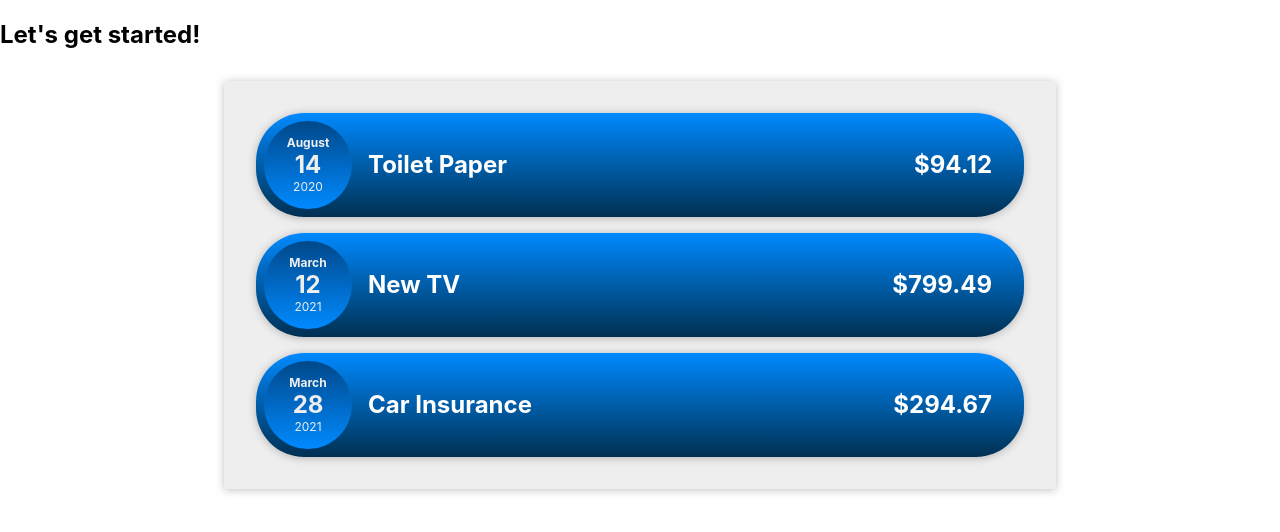
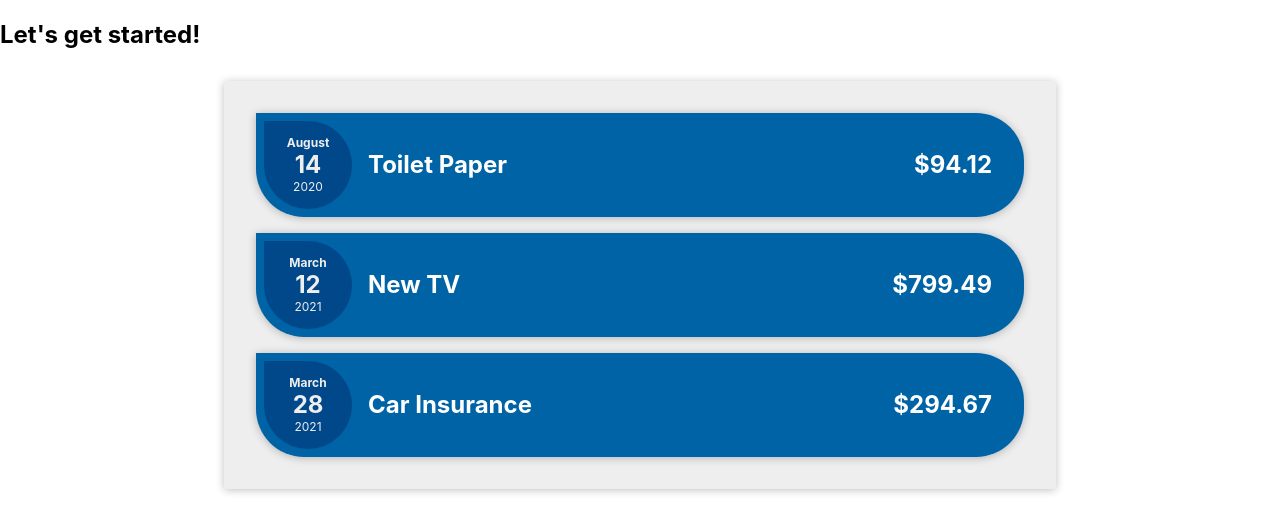
Before and after one commit to evanbechtol/react-complete, a JavaScript app: page / in a window 1280 px wide. Shown: the top 532 px of the page. Built offline with nearby package versions, Linux system fonts and the light colour scheme.

Commit message:
Update Styles for ExpenseItem
- Remove gradient
- Modify border to have top left corner not rounded

```diff
--- a/src/components/Expenses/ExpenseDate.css
+++ b/src/components/Expenses/ExpenseDate.css
@@ -3,11 +3,11 @@
     flex-direction: column;
     width: 5.5rem;
     height: 5.5rem;
-    background-image: linear-gradient(180deg, rgba(0,72,138,1) 0%, rgba(0,138,255,1) 100%);
+    background: rgba(0,72,138,1);
     color: #eee;
     align-items: center;
     justify-content: center;
-    border-radius: 3em;
+    border-radius: 0 3em 3em 3em;
 }
 
 .expense-date__month {
--- a/src/components/Expenses/ExpenseItem.css
+++ b/src/components/Expenses/ExpenseItem.css
@@ -4,9 +4,8 @@
     align-items: center;
     padding: 0.5rem;
     margin: 1rem;
-    border-radius: 3em !important;
-    background: rgb(0,48,82);
-    background: linear-gradient(0deg, rgba(0,48,82,1) 0%, rgba(0,138,255,1) 100%);
+    border-radius: 0 3em 3em 3em !important;
+    background: rgb(0, 99, 165);
 }
 
 .expense-item__description {
```
